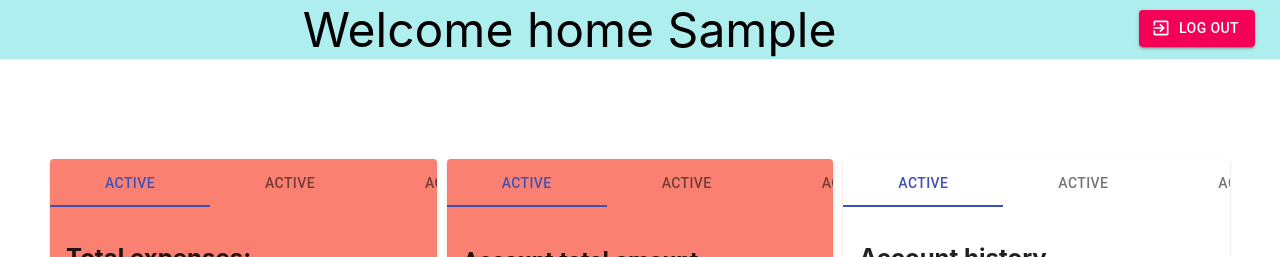
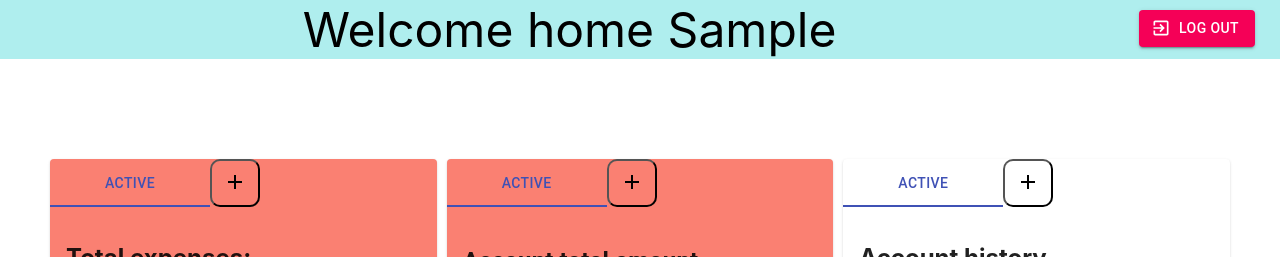
Before and after one commit to johntcha/stonk-account, a React (Create React App) app in the folder front/: page / in a window 1280 px wide. Shown: the top 257 px of the page. Built offline with nearby package versions, Linux system fonts and the light colour scheme; no server answers; sample sign-in values are in the browser's storage.

Commit message:
removing useless tabs + adding add button to add new tabs

```diff
--- a/front/src/component/Cards/CardAccount.jsx
+++ b/front/src/component/Cards/CardAccount.jsx
@@ -4,6 +4,7 @@ import CardContent from '@material-ui/core/CardContent';
 import Typography from '@material-ui/core/Typography';
 import Tabs from '@material-ui/core/Tabs';
 import Tab from '@material-ui/core/Tab';
+import AddIcon from '@material-ui/icons/Add';
 import './card.css'
 
 const CardAccount = ({
@@ -24,9 +25,9 @@ const CardAccount = ({
             onChange={handleTabChange}
             >
             <Tab label="Active" />
-            <Tab label="Active" />
-            <Tab label="Active" />
-            <Tab label="Active" />
+            <button className="tab-add">
+                <AddIcon />
+            </button>
             </Tabs>
             <CardContent>
                 <Typography>
--- a/front/src/component/Cards/CardPieChart.jsx
+++ b/front/src/component/Cards/CardPieChart.jsx
@@ -4,6 +4,7 @@ import CardContent from '@material-ui/core/CardContent';
 import Tabs from '@material-ui/core/Tabs';
 import Tab from '@material-ui/core/Tab';
 import { ResponsivePie } from '@nivo/pie'
+import AddIcon from '@material-ui/icons/Add';
 import './card.css'
 
 const CardPieChart = ({
@@ -25,9 +26,9 @@ const CardPieChart = ({
             aria-label="disabled tabs example"
             >
             <Tab label="Active" />
-            <Tab label="Active" />
-            <Tab label="Active" />
-            <Tab label="Active" />
+            <button className="tab-add">
+                <AddIcon />
+            </button>
             </Tabs>
             <CardContent >
                 <h2>Total expenses:</h2>
--- a/front/src/component/Cards/CardTable.jsx
+++ b/front/src/component/Cards/CardTable.jsx
@@ -6,6 +6,7 @@ import ClearIcon from '@material-ui/icons/Clear';
 import IconButton from '@material-ui/core/IconButton';
 import Tabs from '@material-ui/core/Tabs';
 import Tab from '@material-ui/core/Tab';
+import AddIcon from '@material-ui/icons/Add';
 import './card.css'
 
 const CardTable = ({
@@ -27,9 +28,9 @@ const CardTable = ({
             aria-label="disabled tabs example"
             >
             <Tab label="Active" />
-            <Tab label="Active" />
-            <Tab label="Active" />
-            <Tab label="Active" />
+            <button className="tab-add">
+                <AddIcon />
+            </button>
             </Tabs>
             <CardContent>
                 <h2>Account history</h2>
--- a/front/src/component/Cards/card.css
+++ b/front/src/component/Cards/card.css
@@ -1,3 +1,10 @@
 .MuiSvgIcon-colorAction {
     color: red!important
 }
+
+button.tab-add{
+    min-width: unset;
+    width: 50px;
+    background-color: transparent;
+    border-radius: 10px;
+}
--- a/front/src/page/Homepage.jsx
+++ b/front/src/page/Homepage.jsx
@@ -17,6 +17,7 @@ const Homepage = () => {
     const [deleteTrigger, setDeleteTrigger] = useState(true)
     const [dataTable, setDataTable] = useState([])
     const [doughnut, setDoughnut] = useState([])
+    const [tabArray, setTabArray] = useState([])
 
     const initialState = {
       selectedDate: new Date(),
```
